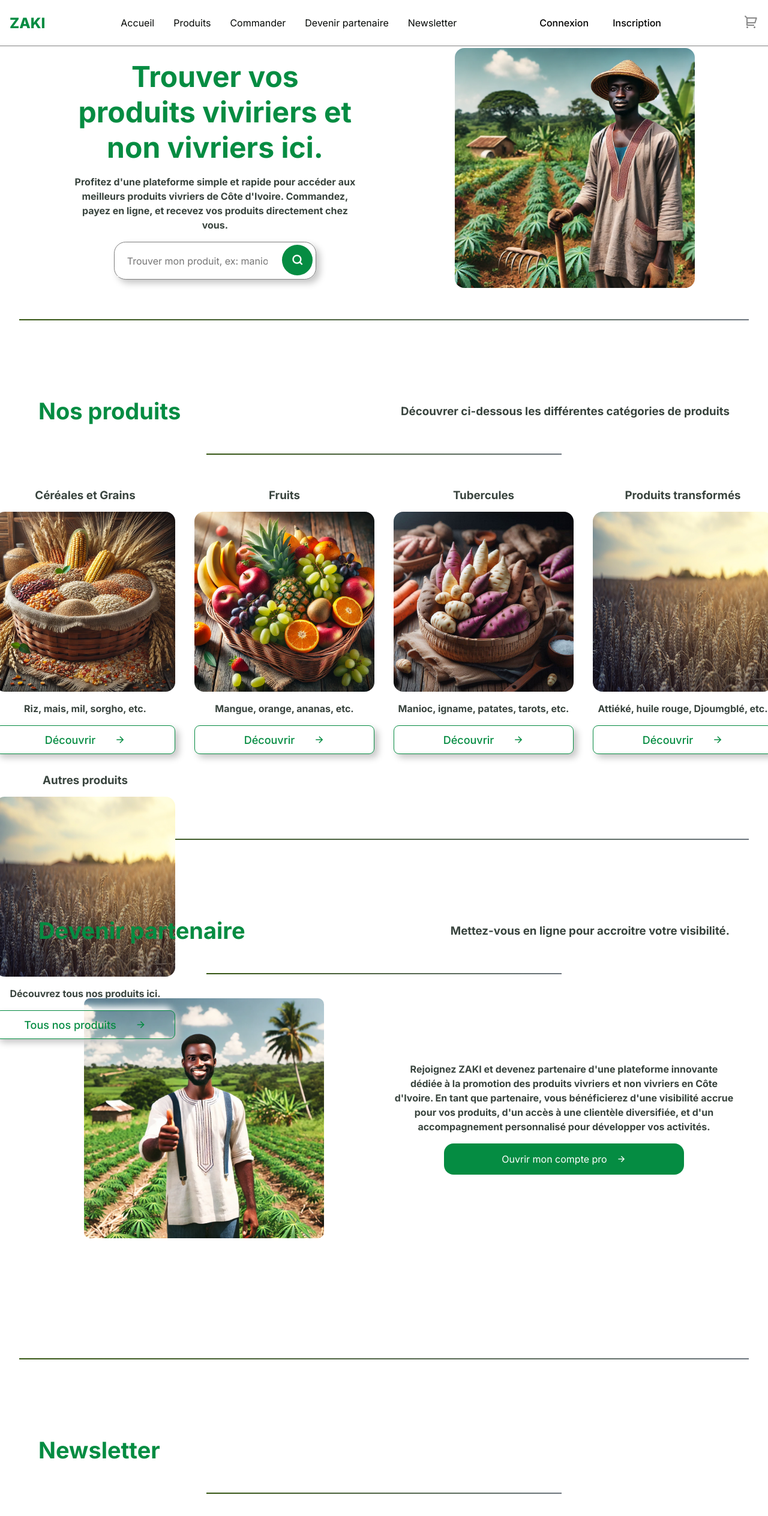
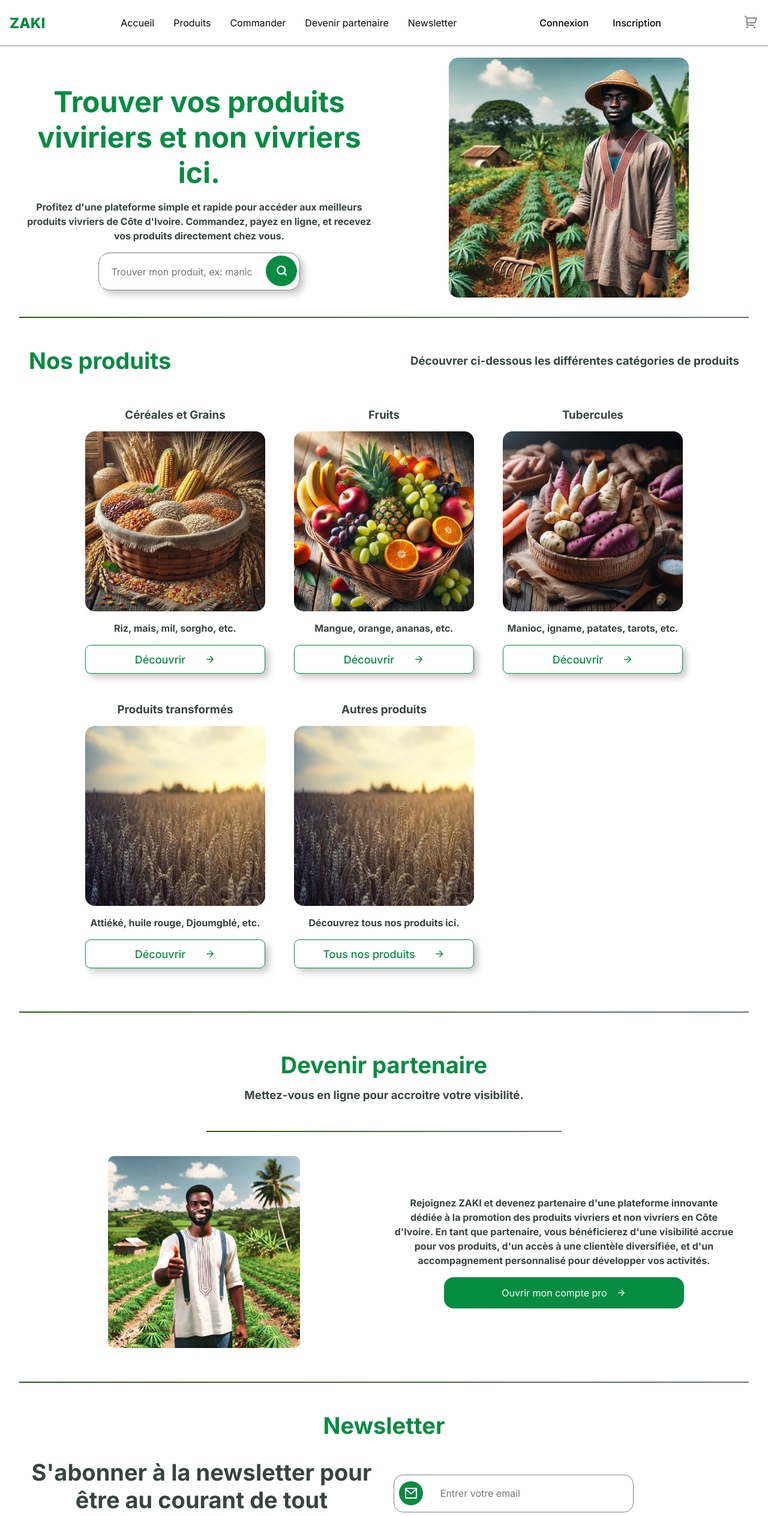
Before and after one commit to miakojean/zaki, a Vue app in the folder zaki front/: page / in a window 1280 px wide. Shown: the top 2527 px of the page at 60% size. Built offline with nearby package versions, Linux system fonts and the light colour scheme.

Commit message:
landing page cleanning

```diff
--- a/zaki front/src/components/Landing/HeaderSection.vue
+++ b/zaki front/src/components/Landing/HeaderSection.vue
@@ -1,5 +1,5 @@
 <template>
-        <header>
+        <div class="HeaderSection">
             <div class="header__container center__flex">
                 <h1>
                     Trouver vos produits viviriers et non vivriers ici.
@@ -11,10 +11,10 @@
                 </p>
                 <Research />
             </div>
-        <div>
+            <div class="head__pic">
                 <img class="header__pic" src="@/assets/famer1.webp" alt="Farmer" />
             </div>
-    </header>
+        </div>
 </template>
 
 <script>
@@ -28,10 +28,19 @@ export default {
 </script>
 
 <style scoped>
+.HeaderSection{
+    display: flex;
+    flex-direction: column;
+    align-items: center;
+    justify-content: center;
+    gap: 1rem;
+}
+
 .header__pic{
     background-size: cover;
-    max-width: 400px;
-    max-height: 400px;
+    height: 240px;
+    width: 240px;
+    cursor: pointer;
     border-radius: 1rem;
 }
 
@@ -43,32 +52,13 @@ export default {
     gap: 1rem;
 }
 
-header {
-    display: flex;
-    flex-direction: column;
-    justify-content: center;
-    align-items: center;
-    gap: 1rem;
-    padding: 3rem 0 0 0;
-    text-align: center;
-    /*border: 1px solid gray;*/
-}
-
 .header__container {
     display: flex;
     align-items: center;
     text-align: center;
     align-items: center;
+    padding: 3rem 0 0 0;
     /*border: 1px solid gray;*/
-}
-
-.header__img img {
-    width: 100%;
-    max-width: 400px;
-    border-radius: 1rem;
-    background-size: cover;
-    display: block;
-    text-align: center;
 }
 
 .search__input{
@@ -77,54 +67,62 @@ header {
 
 /* Media Queries */
 @media (min-width: 768px) {
-
-    header {
+    .HeaderSection{
+    display: flex;
     flex-direction: row;
-        justify-content: space-around;
     align-items: center;
-        padding: 3rem 2rem;
+    justify-content: center;
     }
 
-    .header__container {
-    display: flex;
-    align-items: center;
-    text-align: center;
-    align-items: center;
-    /*border: 1px solid gray;*/
+    .header__container{
+        width: 50%;
     }
 
-    .header__img {
-        width: 40%;
+    .head__pic{
+        padding-top: 1rem;
+        width: 50%;
+        display: flex;
+        justify-content: center;
+        align-items: center;
     }
 
-    label{
-        width: 100%;
+    .header__pic{
+        background-size: cover;
+        height: 320px;
+        width: 320px;
+        cursor: pointer;
+
 }
 
-    .search__input input {
-        width: 70%;
-    }
 }
 
 @media (min-width: 1024px) {
-    header {
-        padding: 3rem 1rem 1rem;
+    .HeaderSection{
+        padding-top: 3rem;
+        display: flex;
+        flex-direction: row;
+        align-items: center;
+        justify-content: center;
     }
 
-    .header__container {
-        width: 40%;
+    .header__container{
+        width: 50%;
     }
 
-    .header__img {
-        width: 40%;
+    .head__pic{
+
+        width: 50%;
+        display: flex;
+        justify-content: center;
+        align-items: center;
     }
 
-    .header__container {
-    display: flex;
-    align-items: center;
-    text-align: center;
-    justify-content: space-between;
-    /*border: 1px solid gray;*/
+    .header__pic{
+        background-size: cover;
+        height: 400px;
+        width: 400px;
+        cursor: pointer;
+
     }
 }
 </style>
--- a/zaki front/src/components/Landing/MemberSection.vue
+++ b/zaki front/src/components/Landing/MemberSection.vue
@@ -38,7 +38,7 @@ export default {
 }
 </script>
 
-<style>
+<style scoped>
 @import url('https://fonts.googleapis.com/css2?family=Inter:ital,opsz,wght@0,14..32,100..900;1,14..32,100..900&display=swap');
 
 .custom-head-divider {
@@ -60,11 +60,19 @@ section{
     padding: 1rem;
 }
 
-header{
+.section__header{
     display: flex;
+    flex-direction: column;
     align-items: center;
-    justify-content: space-between;
+    justify-content: center;
     padding: 1rem;
+    gap: 1rem;
+}
+
+.section__header h2, h3 {
+    width: 100%;
+    text-align: center;
+
 }
 
 .card___container{
@@ -79,15 +87,15 @@ header{
     display: flex;
     flex-direction: column;
     justify-content: center;
-    align-content: center;
+    align-items: center;
     gap: 1rem;
     padding: 0.5rem;
 }
 
 .Member__Pic{
     background-size: cover;
-    max-width: 400px;
-    max-height: 400px;
+    max-width: 240px;
+    max-height: 240px;
     border-radius: 10px;
 }
 
@@ -96,7 +104,7 @@ header{
     .card___container{
         display: grid;
         grid-template-columns: 1fr 1fr;
-        grid-area: 1rem;
+        grid-area: 2rem;
     }
     .cards{
     display: flex;
@@ -105,6 +113,12 @@ header{
     align-content: center;
     gap: 1rem;
     padding: 0.5rem;
+    }
+    .Member__Pic{
+    background-size: cover;
+    max-width: 320px;
+    max-height: 320px;
+    border-radius: 10px;
     }
 
 }
--- a/zaki front/src/components/Landing/Newsletter.vue
+++ b/zaki front/src/components/Landing/Newsletter.vue
@@ -31,7 +31,25 @@ components:{
 }
 </script>
 
-<style>
+<style scoped>
+
+section{
+    padding: 1rem;
+    display: flex;
+    flex-direction: column;
+    justify-content: center;
+    align-items: center;
+    gap: 1rem;
+}
+
+.section__header{
+    display: flex;
+    flex-direction: column;
+    justify-content: center;
+    align-items: center;
+    gap: 1rem;
+}
+
 .Newsletter__Container{
     display: flex;
     flex-direction: column;
@@ -47,6 +65,24 @@ form{
 form label{
     display: flex;
     align-items: center;
+}
+
+label {
+    padding: 0.5rem;
+    border: 1px solid gray;
+    border-radius: 1rem;
+    gap: 1rem;
+    max-width: 400px;
+}
+
+input{
+    padding: 0.8rem;
+    border: none;
+    font-size: 1rem;
+}
+
+input:focus{
+    outline: none;
 }
 
 label i{
--- a/zaki front/src/components/Landing/PageSection.vue
+++ b/zaki front/src/components/Landing/PageSection.vue
@@ -71,7 +71,7 @@ export default {
 }
 </script>
 
-<style>
+<style scoped>
 
 .section-divider {
     border: none; /* Supprime la bordure par défaut */
@@ -83,11 +83,22 @@ export default {
 
 section{
     padding: 1rem;
+    display: flex;
+    flex-direction: column;
+    justify-content: center;
+    align-items: center;
+    gap: 1rem;
 }
 
-header{
+.section__header{
     display: flex;
+    flex-direction: column;
     align-items: center;
+    gap: 1rem;
+}
+
+.section__header h2, h3{
+    text-align: center;
 }
 
 .card__container{
@@ -109,8 +120,8 @@ header{
 
 .Pic{
     background-size: cover;
-    width: 320px;
-    height: 320px;
+    width: 240px;
+    height: 240px;
     border-radius: 1rem;
 }
 
@@ -118,7 +129,6 @@ header{
 @media (min-width: 768px) {
 
     .card__container{
-        padding: 1rem;
         display: grid;
         grid-template-columns: 1fr 1fr;
         grid-area: 1rem;
@@ -134,11 +144,20 @@ header{
 }
 
 @media (min-width: 1024px) {
+
+    .section__header{
+        display: flex;
+        flex-direction: row;
+        justify-content: space-between;
+        align-items: center;
+        gap: 1rem;
+        width: 100%;
+    }
     .card__container{
         padding: 1rem;
         display: grid;
-        grid-template-columns: 1fr 1fr 1fr 1fr;
-        grid-area: 1rem;
+        grid-template-columns: 1fr 1fr 1fr;
+        gap: 2rem;
     }
     .Pic{
         background-size: cover;
@@ -154,8 +173,5 @@ header{
     gap: 1rem;
     padding: 0.5rem;
     }
-    .section__header{
-        padding: 1rem;
-    }
 }
 </style>
--- a/zaki front/src/router/index.js
+++ b/zaki front/src/router/index.js
@@ -3,7 +3,6 @@ import LandingPage from '@/views/LandingPage.vue';
 import ResearchPage from '@/views/ResearchPage.vue';
 import OrderView from '@/views/OrderView.vue';
 import LoginView from '@/views/LoginView.vue';
-import Registration from '@/views/Registration.vue';
 import Inscription from '@/views/Inscription.vue';
 
 const routes = [
--- a/zaki front/src/views/Inscription.vue
+++ b/zaki front/src/views/Inscription.vue
@@ -120,7 +120,6 @@ export default {
 <style>
 section{
     padding: 5rem 1rem 1rem 1rem;
-    height: 100vh;
 
 }
 
--- a/zaki front/src/views/Registration.vue
+++ /dev/null
@@ -1,140 +0,0 @@
-<template>
-    <div class="registration">
-      <NavBar />
-      <section>
-        <h2>Étape {{ step }} : Inscription</h2>
-
-      <form @submit.prevent="nextStep">
-        <div class="input" v-if="step === 1">
-          <InputGroup
-            label="Nom de famille"
-            type="text"
-            id="firstname"
-            name="firstname"
-            placeholder="Entrer votre nom de famille"
-            v-model="user.firstname"
-          />
-          <InputGroup
-            label="Prénom"
-            type="text"
-            id="lastname"
-            name="lastname"
-            placeholder="Entrer votre prénom"
-            v-model="user.lastname"
-          />
-        </div>
-
-        <div v-if="step === 2">
-          <InputGroup
-            label="Email"
-            type="email"
-            id="email"
-            name="email"
-            placeholder="Entrer votre email"
-            v-model="user.email"
-          />
-          <InputGroup
-            label="Nom d'utilisateur"
-            type="text"
-            id="username"
-            name="username"
-            placeholder="Entrer votre nom d'utilisateur"
-            v-model="user.username"
-          />
-        </div>
-
-        <div v-if="step === 3">
-          <InputGroup
-            label="Mot de passe"
-            type="password"
-            id="password"
-            name="password"
-            placeholder="Créer un mot de passe"
-            v-model="user.password"
-          />
-        </div>
-
-        <div class="actions">
-          <button type="button" @click="prevStep" v-if="step > 1">Précédent</button>
-          <button type="submit">
-            {{ step < 3 ? "Suivant" : "Soumettre" }}
-          </button>
-        </div>
-      </form>
-      </section>
-    </div>
-</template>
-
-<script setup>
-import { ref } from "vue";
-
-const step = ref(1);
-
-const user = ref({
-  firstname: "",
-  lastname: "",
-  email: "",
-  username: "",
-  password: "",
-});
-
-const nextStep = () => {
-  if (step.value < 3) {
-    step.value++;
-  } else {
-    console.log(user.value);
-    alert("Inscription terminée !");
-    // Vous pouvez ajouter ici une requête API pour soumettre les données.
-  }
-};
-
-const prevStep = () => {
-  if (step.value > 1) {
-    step.value--;
-  }
-};
-</script>
-
-<style scoped>
-header{
-    padding: 1rem;
-    display: flex;
-    flex-direction: column;
-    justify-content: center;
-    width: 100%;
-}
-
-header h3 {
-    text-align: center;
-    font-size: 1.5rem;
-    font-weight: 700;
-}
-
-section{
-    display:flex;
-    flex-direction: column;
-    justify-content: center;
-    align-items: center;
-    gap: 1rem;
-    padding: 1rem;
-}
-
-form{
-    display: flex;
-    flex-direction: column;
-    gap: 1rem;
-}
-
-.Nextbutton{
-    display: flex;
-    align-items: center;
-    justify-content:end;
-    gap: 0.5rem;
-    max-width: 400px;
-}
-
-i{
-    font-size: 1rem;
-    font-weight: 700;
-}
-</style>
```
Lines whose indentation alone changed are shown as unchanged.
